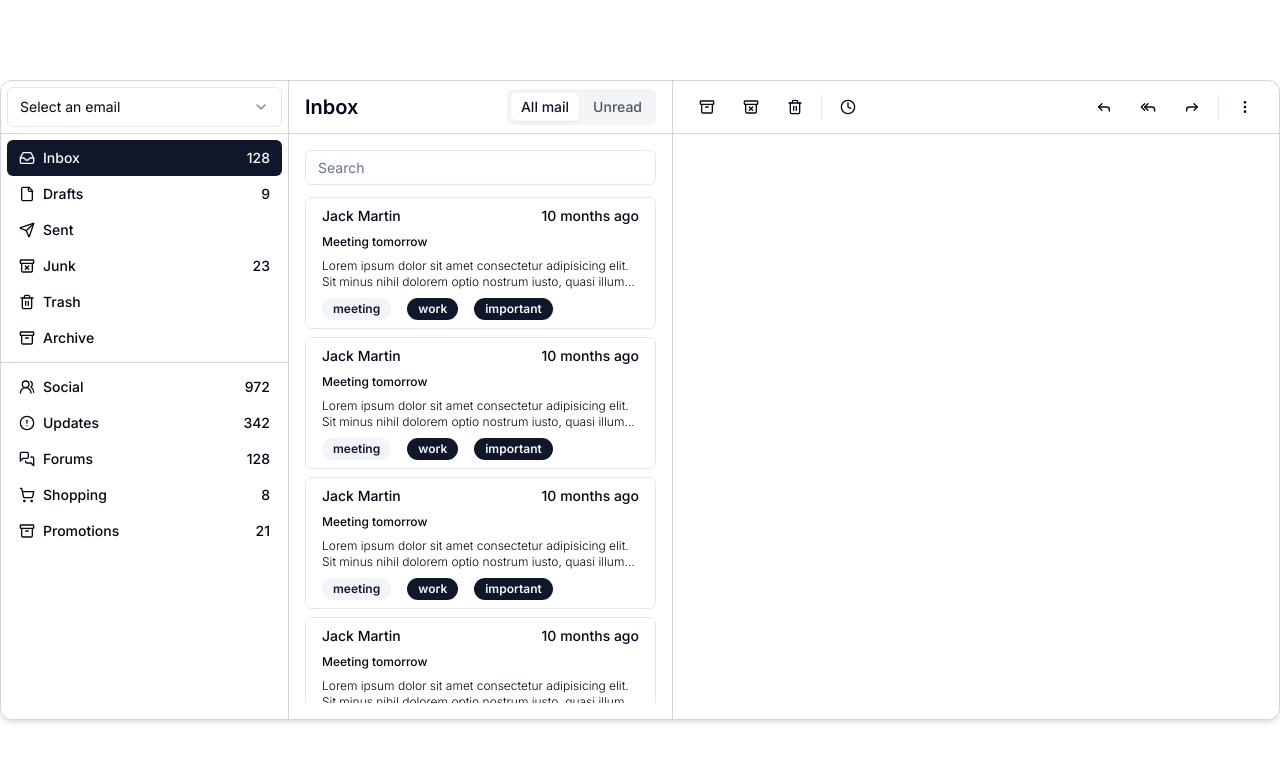
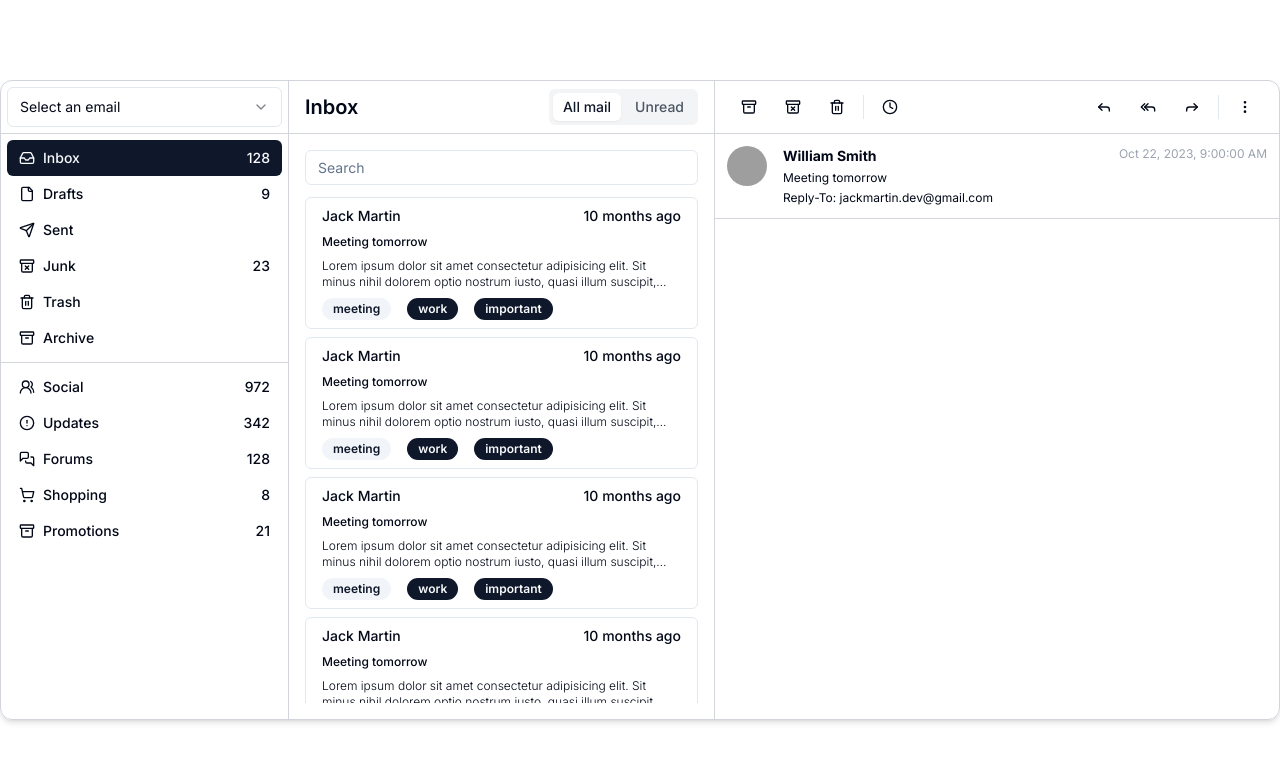
Before and after one commit to JackMartinDev/Designs, a Next.js app: page / in a window 1280 px wide. Shown: the top 762 px of the page. Built offline with nearby package versions, Linux system fonts and the light colour scheme; grey boxes are pictures that could not be loaded.

Commit message:
Add email header section

```diff
--- /dev/null
+++ b/components/email-header.tsx
@@ -0,0 +1,24 @@
+import { Avatar, AvatarFallback, AvatarImage } from "./ui/avatar";
+
+const EmailHeader = () => {
+  return (
+    <div className="flex flex-row justify-between p-3">
+      <div className="flex flex-row gap-4">
+        <Avatar>
+          <AvatarImage src="ht://github.com/shadcn.png" alt="@shadcn" />
+          <AvatarFallback>CN</AvatarFallback>
+        </Avatar>
+        <div className="flex flex-col gap-1">
+          <strong className="text-sm">William Smith</strong>
+          <p className="text-xs">Meeting tomorrow</p>
+          <p className="text-xs">Reply-To: jackmartin.dev@gmail.com</p>
+        </div>
+      </div>
+      <div>
+        <p className="text-xs text-gray-400">Oct 22, 2023, 9:00:00 AM</p>
+      </div>
+    </div>
+  );
+};
+
+export default EmailHeader;
--- a/components/inbox.tsx
+++ b/components/inbox.tsx
@@ -6,7 +6,7 @@ import InboxMail from "./inbox-mail";
 
 const Inbox = () => {
   return (
-    <div className="flex flex-col w-96 h-full border-r border-gray-300">
+    <div className="flex flex-col w-[426px] h-full border-r border-gray-300">
       <div className="h-[52px] flex flex-row justify-between items-center p-4">
         <p className="font-semibold text-xl">Inbox</p>
         <div className="bg-gray-100 p-[4px] rounded-md">
--- a/components/mail.tsx
+++ b/components/mail.tsx
@@ -18,6 +18,7 @@ import {
   DropdownMenuTrigger,
 } from "./ui/dropdown-menu";
 import { Button } from "./ui/button";
+import EmailHeader from "./email-header";
 
 const iconClass = "h-4 w-4";
 
@@ -67,6 +68,8 @@ const Mail = () => {
         </div>
       </div>
       <Divider />
+      <EmailHeader />
+      <Divider />
     </div>
   );
 };
--- /dev/null
+++ b/components/ui/avatar.tsx
@@ -0,0 +1,50 @@
+"use client"
+
+import * as React from "react"
+import * as AvatarPrimitive from "@radix-ui/react-avatar"
+
+import { cn } from "@/lib/utils"
+
+const Avatar = React.forwardRef<
+  React.ElementRef<typeof AvatarPrimitive.Root>,
+  React.ComponentPropsWithoutRef<typeof AvatarPrimitive.Root>
+>(({ className, ...props }, ref) => (
+  <AvatarPrimitive.Root
+    ref={ref}
+    className={cn(
+      "relative flex h-10 w-10 shrink-0 overflow-hidden rounded-full",
+      className
+    )}
+    {...props}
+  />
+))
+Avatar.displayName = AvatarPrimitive.Root.displayName
+
+const AvatarImage = React.forwardRef<
+  React.ElementRef<typeof AvatarPrimitive.Image>,
+  React.ComponentPropsWithoutRef<typeof AvatarPrimitive.Image>
+>(({ className, ...props }, ref) => (
+  <AvatarPrimitive.Image
+    ref={ref}
+    className={cn("aspect-square h-full w-full", className)}
+    {...props}
+  />
+))
+AvatarImage.displayName = AvatarPrimitive.Image.displayName
+
+const AvatarFallback = React.forwardRef<
+  React.ElementRef<typeof AvatarPrimitive.Fallback>,
+  React.ComponentPropsWithoutRef<typeof AvatarPrimitive.Fallback>
+>(({ className, ...props }, ref) => (
+  <AvatarPrimitive.Fallback
+    ref={ref}
+    className={cn(
+      "flex h-full w-full items-center justify-center rounded-full bg-muted",
+      className
+    )}
+    {...props}
+  />
+))
+AvatarFallback.displayName = AvatarPrimitive.Fallback.displayName
+
+export { Avatar, AvatarImage, AvatarFallback }
--- /dev/null
+++ b/components/ui/textarea.tsx
@@ -0,0 +1,24 @@
+import * as React from "react"
+
+import { cn } from "@/lib/utils"
+
+export interface TextareaProps
+  extends React.TextareaHTMLAttributes<HTMLTextAreaElement> {}
+
+const Textarea = React.forwardRef<HTMLTextAreaElement, TextareaProps>(
+  ({ className, ...props }, ref) => {
+    return (
+      <textarea
+        className={cn(
+          "flex min-h-[80px] w-full rounded-md border border-input bg-background px-3 py-2 text-sm ring-offset-background placeholder:text-muted-foreground focus-visible:outline-none focus-visible:ring-2 focus-visible:ring-ring focus-visible:ring-offset-2 disabled:cursor-not-allowed disabled:opacity-50",
+          className
+        )}
+        ref={ref}
+        {...props}
+      />
+    )
+  }
+)
+Textarea.displayName = "Textarea"
+
+export { Textarea }
--- a/package.json
+++ b/package.json
@@ -9,6 +9,7 @@
     "lint": "next lint"
   },
   "dependencies": {
+    "@radix-ui/react-avatar": "^1.1.0",
     "@radix-ui/react-dropdown-menu": "^2.1.1",
     "@radix-ui/react-select": "^2.1.1",
     "@radix-ui/react-separator": "^1.1.0",
```
Also changed, not shown: 1 other file (tests, documents, lock files or other folders).
